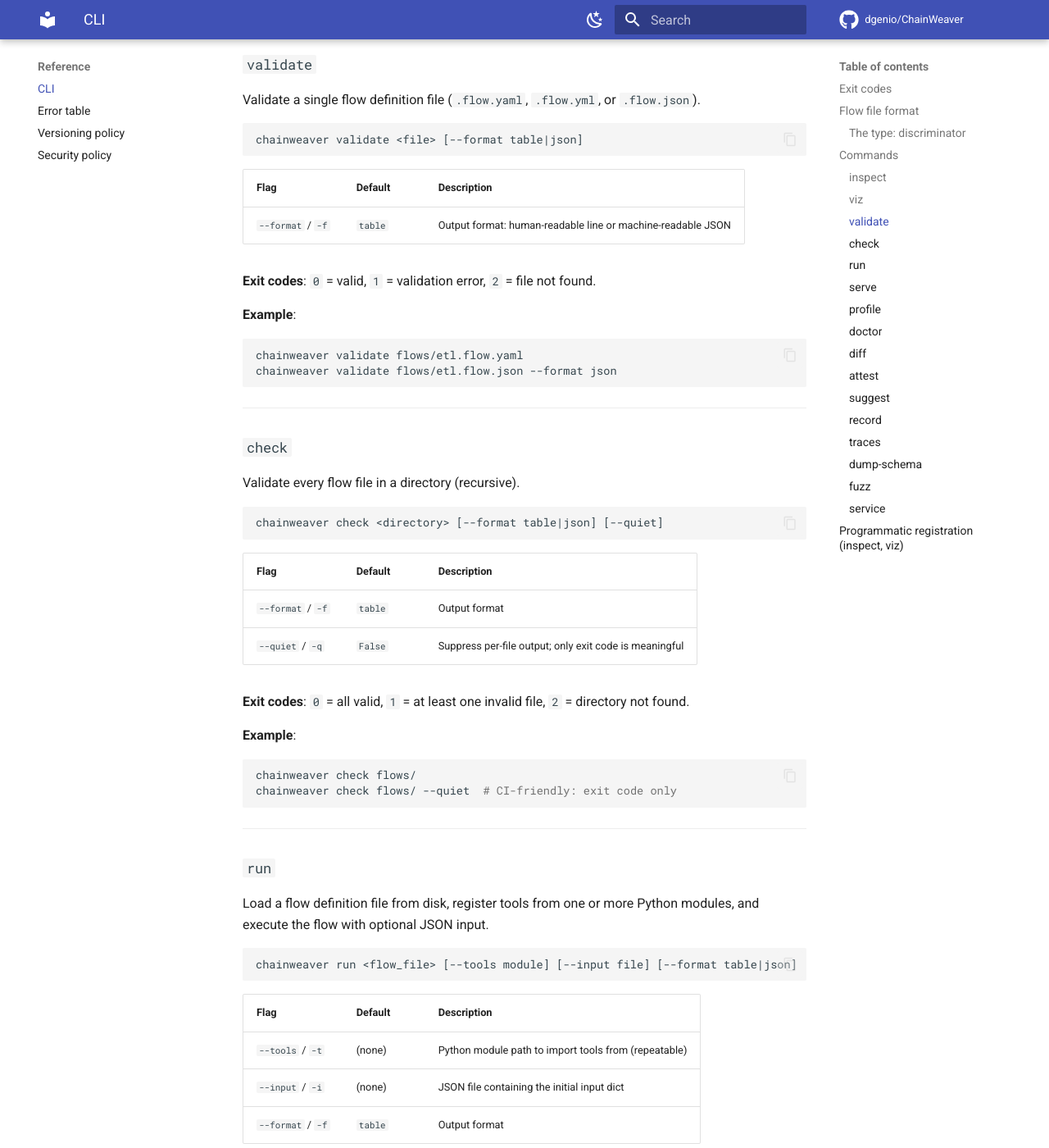
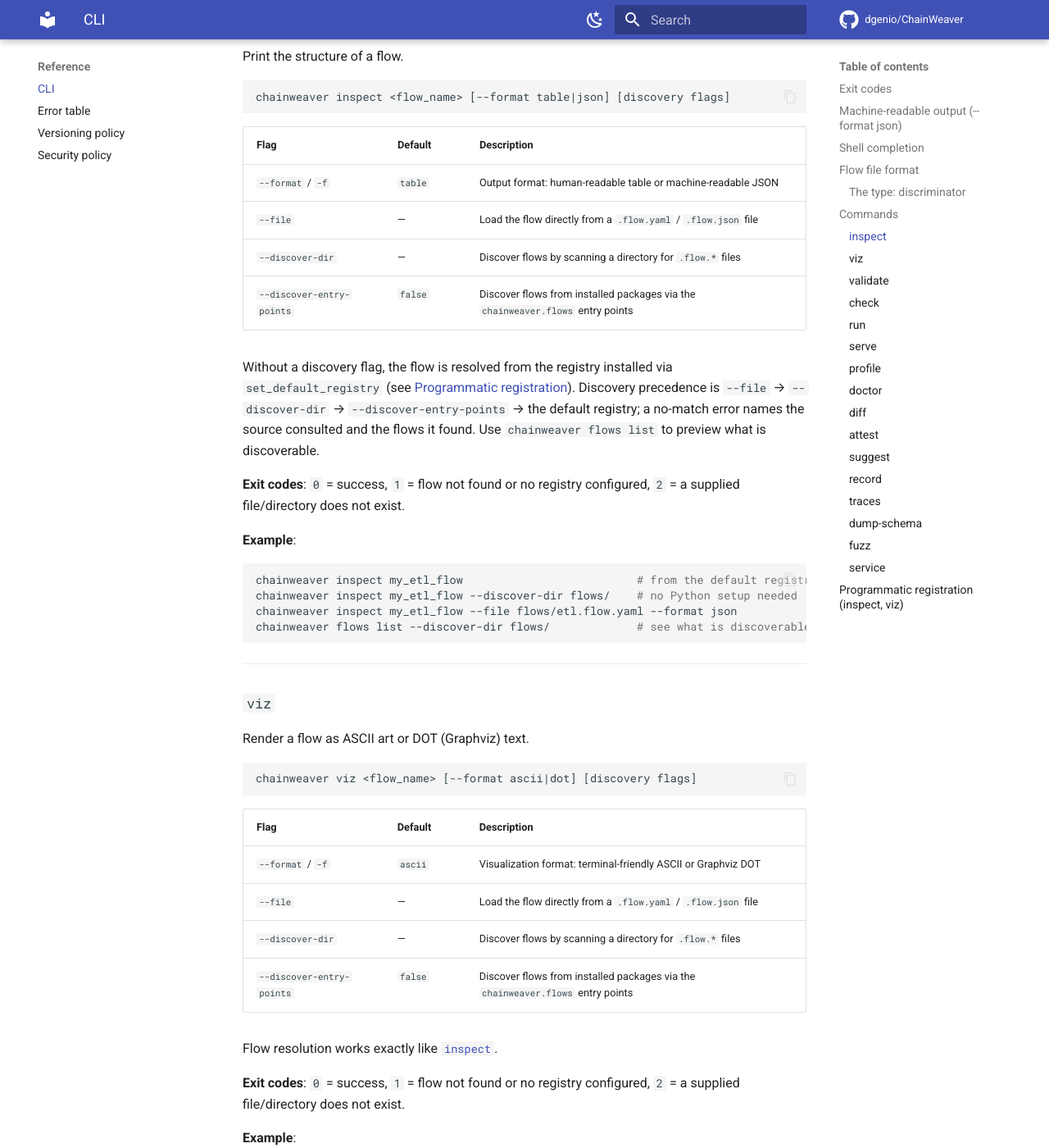
Before and after one commit to dgenio/ChainWeaver, an MkDocs documentation site: the page built from docs/cli.md, in a window 1280 px wide and 1400 px high, scrolled down 2637 px. Shown: the whole window at 82% size. Built offline with MkDocs 1.6.1 and Material for MkDocs 9.7.7, drawn with Linux system fonts in a browser that asks for light colours; comment, search, counter and statistics services are not loaded; some of the changed text lies outside the part shown.

Commit message:
docs(cli): document discovery, --format json envelope, completion, exit codes
- docs/cli.md: new 'Machine-readable output' and 'Shell completion' sections;
  inspect/viz gain discovery flags (--file/--discover-dir/--discover-entry-points)
  and the flows-list preview.
- docs/versioning-policy.md: add CLI_SCHEMA_VERSION to the artifact-version table.
- docs/daily-driver.md: completion install tip.
- README.md: correct the outdated 'inspect/viz never read from disk' note (they
  now discover from disk via #381), document the envelope and completion.
- CHANGELOG.md: Added entries for #381/#440/#436, Changed entry for #333.
- cli/__init__.py: document the shared exit-code contract (#333) and mark the
  private test-facing re-exports explicitly exported (mypy no-implicit-reexport).

````diff
--- a/docs/cli.md
+++ b/docs/cli.md
@@ -17,6 +17,49 @@ All commands share the same top-level exit-code contract:
 | `0` | Success / all flows valid |
 | `1` | Logic error: flow not found, validation failure, execution error, or malformed input |
 | `2` | Input file or directory not found |
+
+---
+
+## Machine-readable output (`--format json`)
+
+The result-producing commands — `inspect`, `validate`, `check`, `profile`,
+`diff`, and `attest` — wrap their `--format json` payload in a stable,
+versioned envelope so automation and CI can branch on `status` / error codes
+instead of scraping human-readable text:
+
+```json
+{
+  "schema_version": "1",
+  "status": "ok",
+  "data": { "...": "command-specific payload" },
+  "errors": [{ "code": "CW-E017", "message": "…" }]
+}
+```
+
+- `schema_version` versions the **envelope itself** — distinct from a flow's
+  SemVer `version` and from the `trace_schema_version` of a trace. A MAJOR bump
+  signals an incompatible envelope-shape change.
+- `status` is `"ok"` or `"error"`; on failure, `errors` carries
+  `{code, message}` entries using the stable
+  [error codes](reference/error-table.md).
+- Trace-bearing commands (`profile`, `diff`) include the source
+  `trace_schema_version` in `data`.
+
+`run` and `dump-schema` keep their existing (un-enveloped) JSON output.
+
+---
+
+## Shell completion
+
+The CLI ships tab-completion for bash, zsh, and fish (provided by typer). It
+covers every command and option. Install it once per shell:
+
+```bash
+chainweaver --install-completion          # auto-detect the current shell
+chainweaver --show-completion bash        # print the script without installing
+```
+
+Restart your shell (or re-source its rc file) after installing.
 
 ---
 
@@ -77,45 +120,63 @@ implementations referenced by `tool_name`.
 
 ### `inspect`
 
-Print the structure of a registered flow.
+Print the structure of a flow.
 
 ```
-chainweaver inspect <flow_name> [--format table|json]
+chainweaver inspect <flow_name> [--format table|json] [discovery flags]
 ```
 
 | Flag | Default | Description |
 |------|---------|-------------|
 | `--format` / `-f` | `table` | Output format: human-readable table or machine-readable JSON |
+| `--file` | — | Load the flow directly from a `.flow.yaml` / `.flow.json` file |
+| `--discover-dir` | — | Discover flows by scanning a directory for `.flow.*` files |
+| `--discover-entry-points` | `false` | Discover flows from installed packages via the `chainweaver.flows` entry points |
 
-**Exit codes**: `0` = success, `1` = flow not registered or no registry configured.
+Without a discovery flag, the flow is resolved from the registry installed via
+`set_default_registry` (see [Programmatic registration](#programmatic-registration-inspect-viz)).
+Discovery precedence is `--file` → `--discover-dir` → `--discover-entry-points`
+→ the default registry; a no-match error names the source consulted and the
+flows it found. Use `chainweaver flows list` to preview what is discoverable.
+
+**Exit codes**: `0` = success, `1` = flow not found or no registry configured,
+`2` = a supplied file/directory does not exist.
 
 **Example**:
 
 ```bash
-chainweaver inspect my_etl_flow
-chainweaver inspect my_etl_flow --format json
+chainweaver inspect my_etl_flow                          # from the default registry
+chainweaver inspect my_etl_flow --discover-dir flows/    # no Python setup needed
+chainweaver inspect my_etl_flow --file flows/etl.flow.yaml --format json
+chainweaver flows list --discover-dir flows/             # see what is discoverable
 ```
 
 ---
 
 ### `viz`
 
-Render a registered flow as ASCII art or DOT (Graphviz) text.
+Render a flow as ASCII art or DOT (Graphviz) text.
 
 ```
-chainweaver viz <flow_name> [--format ascii|dot]
+chainweaver viz <flow_name> [--format ascii|dot] [discovery flags]
 ```
 
 | Flag | Default | Description |
 |------|---------|-------------|
 | `--format` / `-f` | `ascii` | Visualization format: terminal-friendly ASCII or Graphviz DOT |
+| `--file` | — | Load the flow directly from a `.flow.yaml` / `.flow.json` file |
+| `--discover-dir` | — | Discover flows by scanning a directory for `.flow.*` files |
+| `--discover-entry-points` | `false` | Discover flows from installed packages via the `chainweaver.flows` entry points |
 
-**Exit codes**: `0` = success, `1` = flow not found or no registry configured.
+Flow resolution works exactly like [`inspect`](#inspect).
+
+**Exit codes**: `0` = success, `1` = flow not found or no registry configured,
+`2` = a supplied file/directory does not exist.
 
 **Example**:
 
 ```bash
-chainweaver viz my_etl_flow
+chainweaver viz my_etl_flow --discover-dir flows/
 chainweaver viz my_etl_flow --format dot | dot -Tpng -o my_etl_flow.png
 ```
 
````
Also changed, not shown: CHANGELOG.md (+30 -0 lines), README.md (+28 -17 lines), docs/daily-driver.md (+4 -0 lines), docs/versioning-policy.md (+8 -0 lines), 3 other files.
